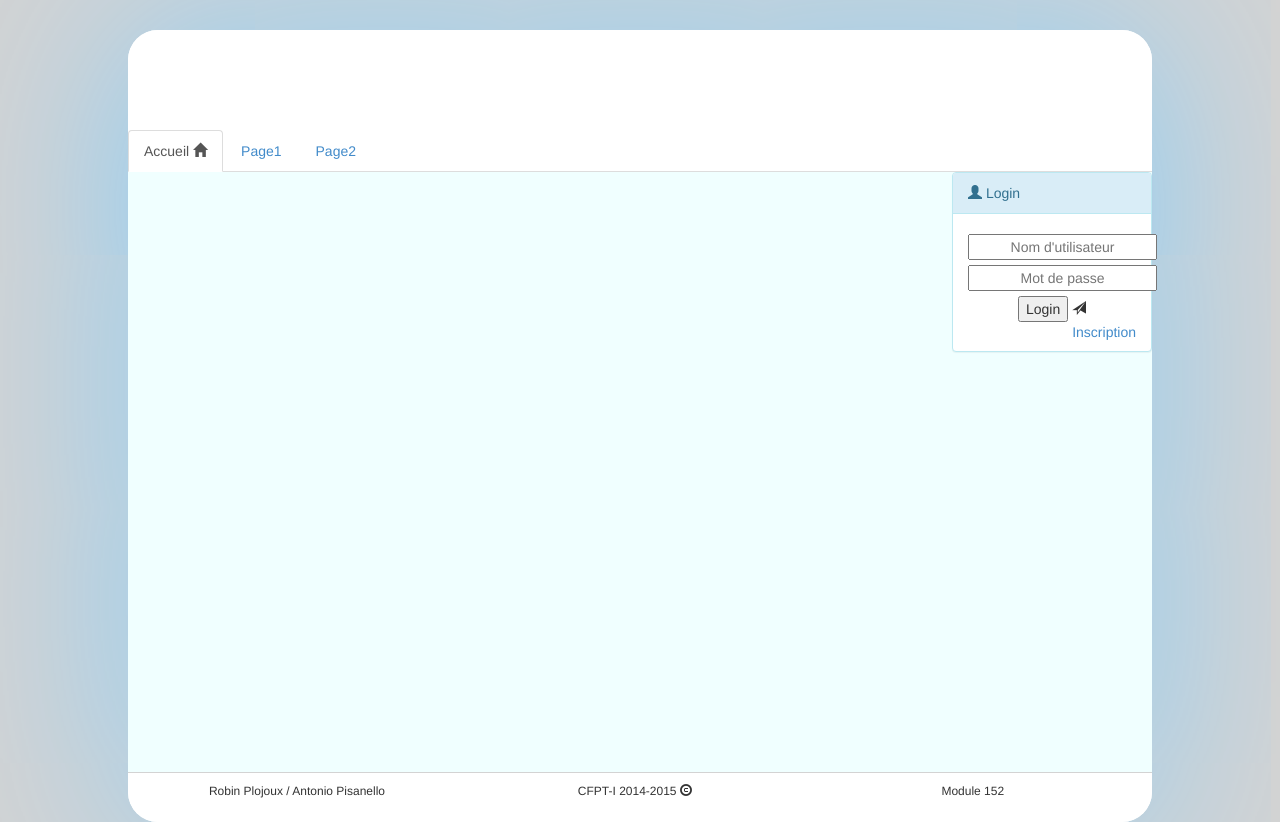
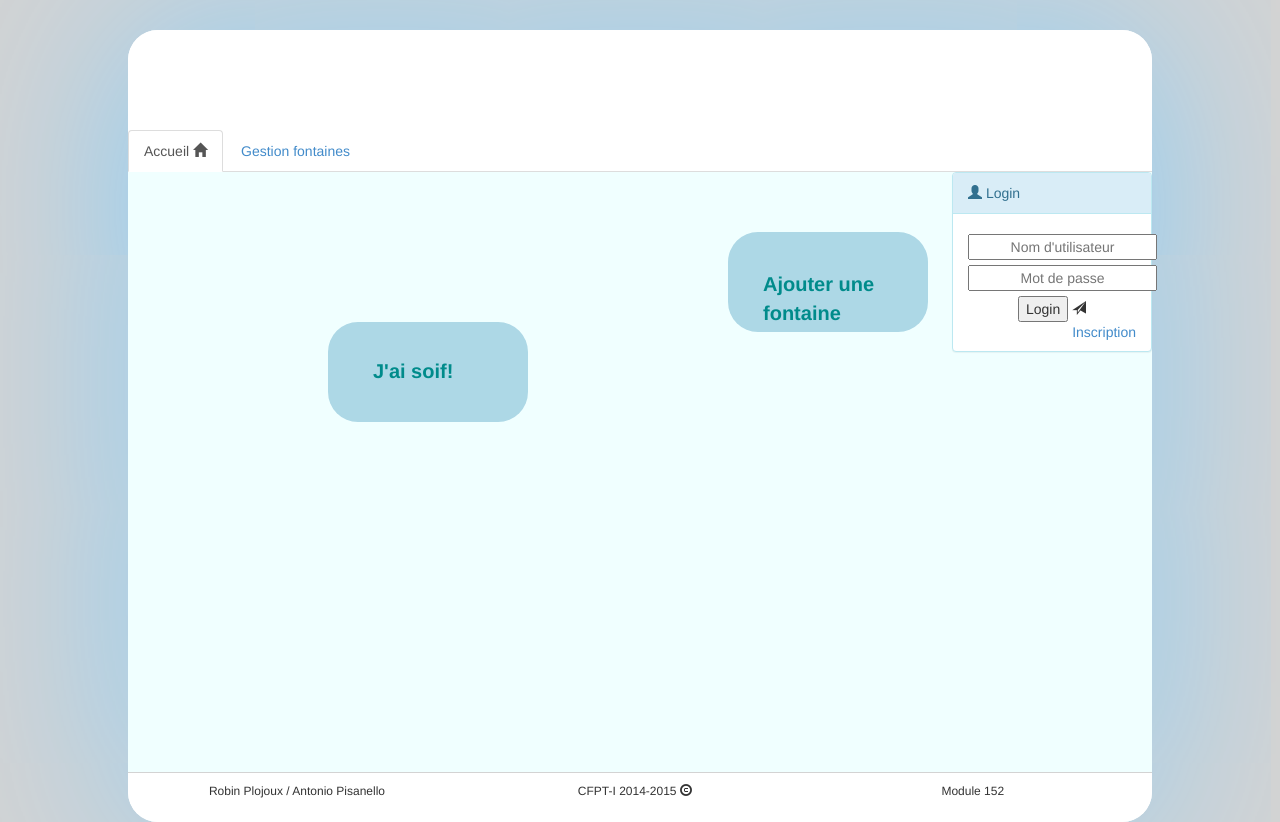
Before and after one commit to moiap13/m152_fontaines, a PHP site: page / in a window 1280 px wide. Run offline with PHP 8.4, Linux system fonts and the light colour scheme.

Commit message:
Ajout des pages php

```diff
--- a/Version 2/Projet/css/style.css
+++ b/Version 2/Projet/css/style.css
@@ -8,6 +8,7 @@ and open the template in the editor.
     Author     : PLOJOUX Robin
 */
 
+/*Page*/
 body {
     width: 100%;
     height: 100%;
@@ -38,7 +39,7 @@ section {
 }
 
 
-
+/*Login*/
 #inscription {
     float: right;
 }
@@ -67,3 +68,46 @@ footer {
     padding-top: 10px;
     font-size: 9pt;
 }
+
+   /*Btn page index*/
+#btn_afficheFontaine {
+    height: 100px;
+    width: 200px;
+    margin-top: 150px;
+    margin-left: 200px;
+    padding-top: 35px;
+    background-color: lightblue;
+    border-radius: 30px;
+    padding-left: 45px;
+    float: left;
+}
+
+#btn_ajoutFontaine {
+    height: 100px;
+    width: 200px;
+    margin-top: 60px;
+    margin-left: 200px;
+    padding-top: 38px;
+    padding-left: 35px;
+    background-color: lightblue;
+    border-radius: 30px;
+    float: left;
+}
+
+.modlinks {
+   color: darkcyan;
+   font-weight: bold;
+   -moz-transition: 0.5s;
+   -webkit-transition: 0.5s;
+   -o-transition: 0.5s;
+   transition: 0.5s;
+   float: left;
+   font-size: 20px;
+   margin-bottom: 10px;
+}
+
+.modlinks:hover {
+   color: blue;
+   text-shadow: 2px 2px 7px dodgerblue;
+   text-decoration: none;
+}
--- a/Version 2/Projet/index.php
+++ b/Version 2/Projet/index.php
@@ -26,11 +26,11 @@ Version : 2.0
 -->
 <html>
     <head>
-        <title>Maquette HTML5 Bootstrap</title>
+        <title>J'ai soif!</title>
         <meta charset="UTF-8">
         <meta name="viewport" content="width=device-width">
-        <link rel="stylesheet" href="css/bootstrap/css/bootstrap.css">
-        <link rel="stylesheet" href="css/style.css">
+        <link rel="stylesheet" href="./css/bootstrap/css/bootstrap.css">
+        <link rel="stylesheet" href="./css/style.css">
         <style>
             #login {
                 float: right;
@@ -45,12 +45,12 @@ Version : 2.0
             </header>
             <nav>
                 <ul class="nav nav-tabs" role="tablist">
-                    <li role="presentation" class="active"><a href="./index.html">Accueil <span class="glyphicon glyphicon-home"></span></a></li>
-                    <li role="presentation"><a href="#">Page1</a></li>
-                    <li role="presentation"><a href="#">Page2</a></li>
+                    <li role="presentation" class="active"><a href="./index.php">Accueil <span class="glyphicon glyphicon-home"></span></a></li>
+                    <li role="presentation"><a href="./pages/gestionFontaines.php">Gestion fontaines</a></li>
                 </ul>
             </nav>
             <section>
+
                 <aside id="login" class="panel panel-info" >
                     <div class="panel-heading"><span class="glyphicon glyphicon-user"></span> <?php echo $mode; ?></div>
                     <div class="panel-body" >
@@ -63,6 +63,9 @@ Version : 2.0
                         </form>
                     </div>
                 </aside>
+
+                <div id="btn_afficheFontaine"><a class="modlinks" href="./pages/fontaines/afficheFontaines.php">J'ai soif!</a></div>
+                <div id="btn_ajoutFontaine"><a class="modlinks" href="./pages/fontaines/ajoutFontaine.php">Ajouter une fontaine</a></div>
             </section>
             <footer>
                 <div class="footer_infos">Robin Plojoux / Antonio Pisanello</div>
```
Also changed, not shown: Version 2/Projet/pages/fontaines/afficheFontaines.php (added, +39 -0 lines), Version 2/Projet/pages/fontaines/ajoutFontaine.php (added, +40 -0 lines), Version 2/Projet/pages/fontaines/valideFontaine.php (added, +40 -0 lines), Version 2/Projet/pages/gestionFontaines.php (added, +38 -0 lines).
